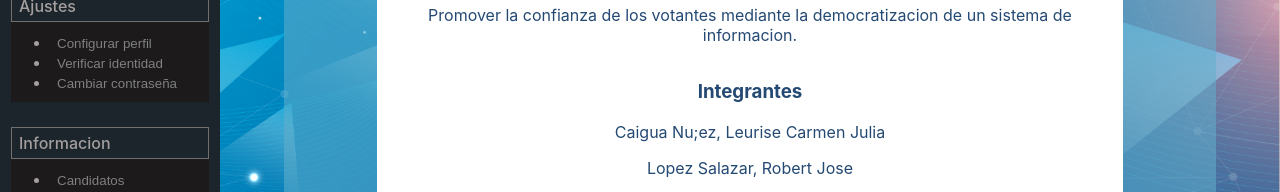
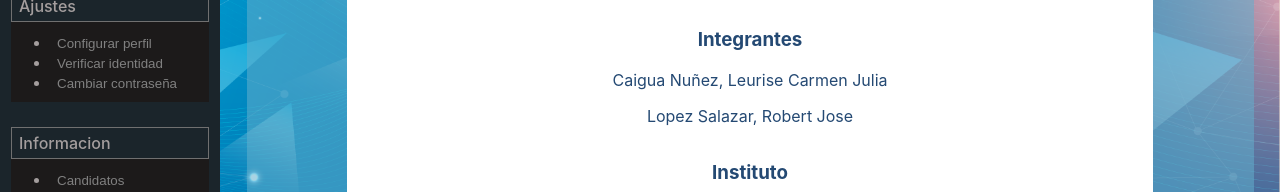
Before and after one commit to rlopez2494/user-interface, a React (Create React App) app: page /usuario/acercaDe in a window 1280 px wide. Shown: the part 372-564 px from the top of the page. Built offline with nearby package versions, Linux system fonts and the light colour scheme.

Commit message:
Corrigiendo inconsistencias en JSX

```diff
--- a/src/components/AcercaDe.js
+++ b/src/components/AcercaDe.js
@@ -3,7 +3,9 @@ import "./styles/AcercaDe.css";
 
 const AcercaDe = () => {
     return (
-        <div id="acerca-de">
+        <div className="main-box">
+
+            <div id="acerca-de">
 
             <h1>Acerca de...</h1>
 
@@ -30,7 +32,7 @@ const AcercaDe = () => {
                     <div>
 
                         <h3>Integrantes</h3>
-                        <p>Caigua Nu;ez, Leurise Carmen Julia</p>
+                        <p>Caigua Nuñez, Leurise Carmen Julia</p>
                         <p>Lopez Salazar, Robert Jose</p>
 
                     </div>
@@ -48,6 +50,8 @@ const AcercaDe = () => {
             </div>
 
         </div>
+
+        </div>
     );
 };
 
--- a/src/components/Candidatos.js
+++ b/src/components/Candidatos.js
@@ -26,7 +26,8 @@ function Candidatos(props) {
             justifyContent: "space-between",
             height: "auto",
             borderRadius: "10px",
-            overflow: "hidden"
+            overflow: "hidden",
+            alignItems: "stretch",
         },
 
         candPicture: {
--- a/src/components/LoginForm.js
+++ b/src/components/LoginForm.js
@@ -130,11 +130,14 @@ class LoginForm extends Component{
 
                 <form onSubmit={this.handleSubmit}>
 
-                    <button
-                        type="submit"
-                        id="ingresar"
-                        ><Link to="/usuario">INGRESAR</Link>
-                    </button>
+                    <Link to="/usuario">
+                        <button
+                            type="submit"
+                            id="ingresar"
+                            >INGRESAR
+                        </button>
+                    </Link>
+
 
                     <button
                         type="submit"
```
